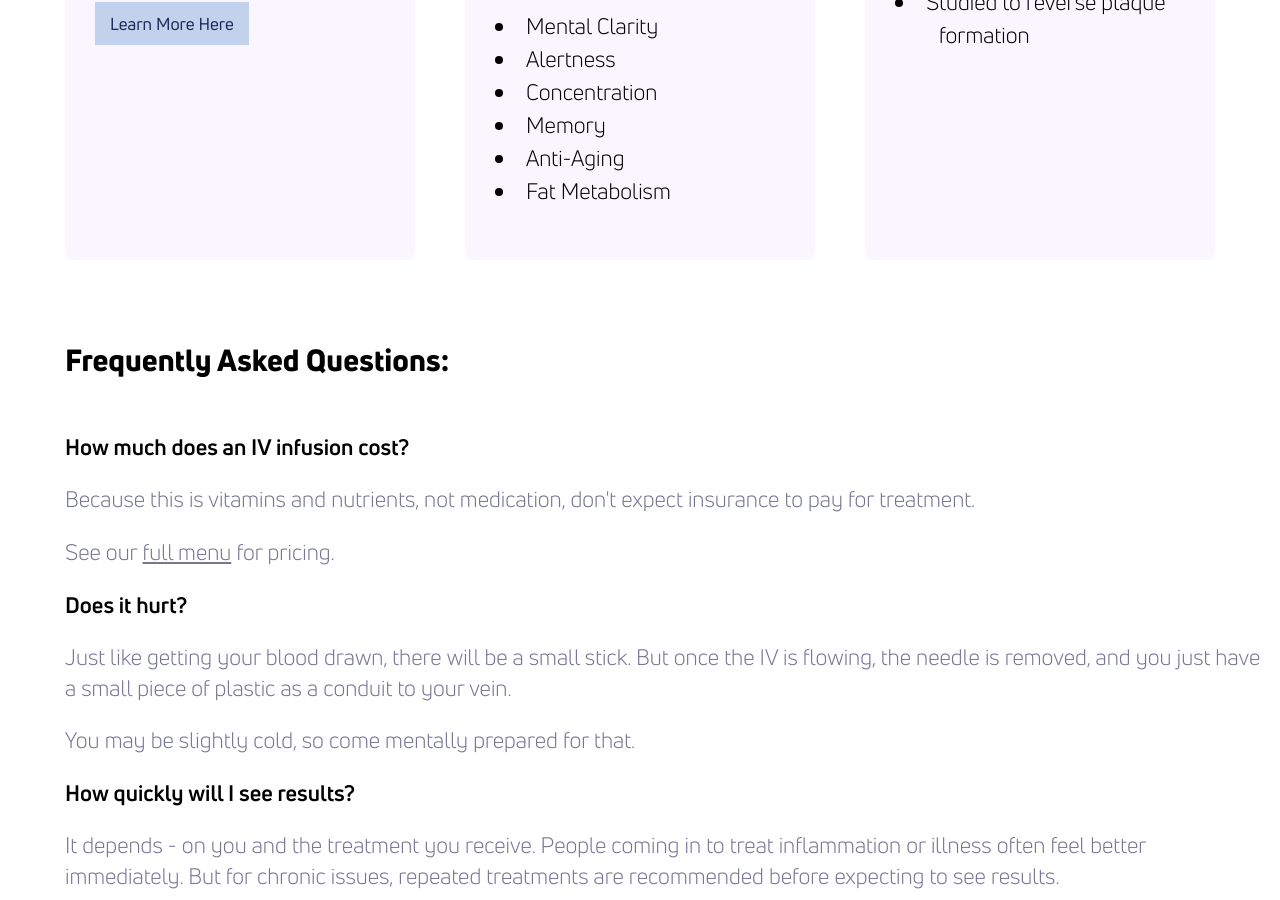
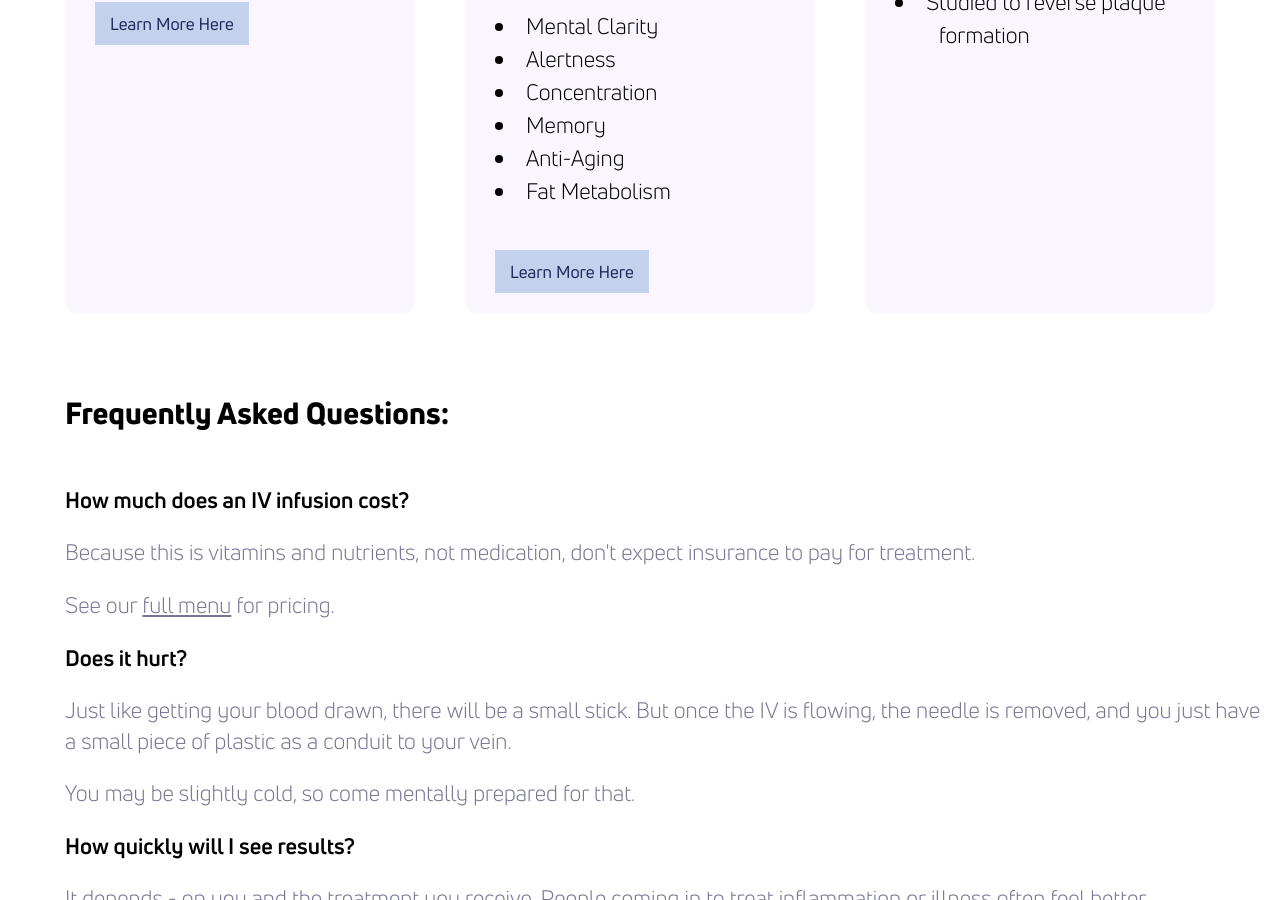
Before and after one commit to theneverwoods/gerstenberg.clinic, a Jekyll site: the page built from services/iv.html, in a window 1280 px wide and 900 px high, scrolled down 2666 px. Built offline with Jekyll 4.4.1, drawn with Linux system fonts in a browser that asks for light colours.

Commit message:
Update iv.html

```diff
--- a/services/iv.html
+++ b/services/iv.html
@@ -61,6 +61,7 @@ keywords: "IV Solutions, IV infusion, ozone UBI, chelation, NAD, Gerstenberg, Ge
             <li>Anti-Aging</li>
             <li>Fat Metabolism</li>
         </ul>
+         <a href="https://mailchi.mp/7fcfb056f6aa/your-nad-need" target="_blank" class="btn">Learn More Here</a>
 	</div>
      <div class="third card light">
 		<h3>Chelation</h3>
```
